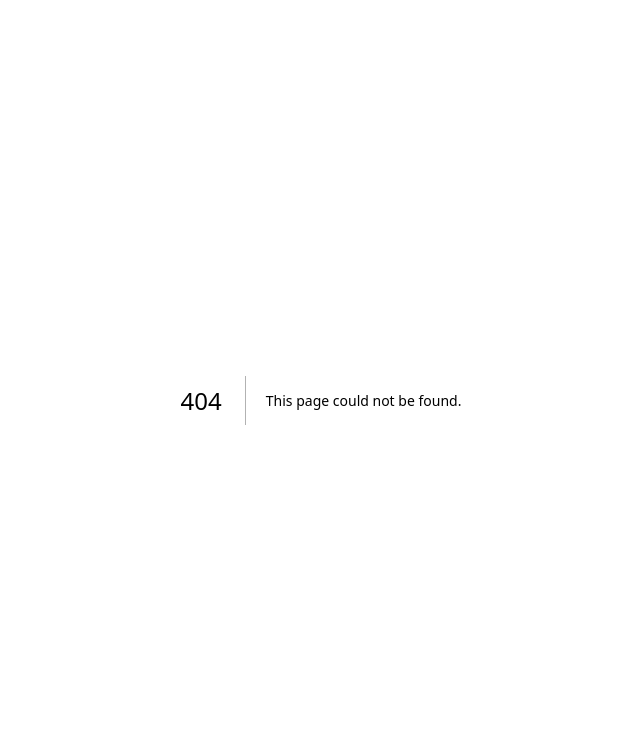
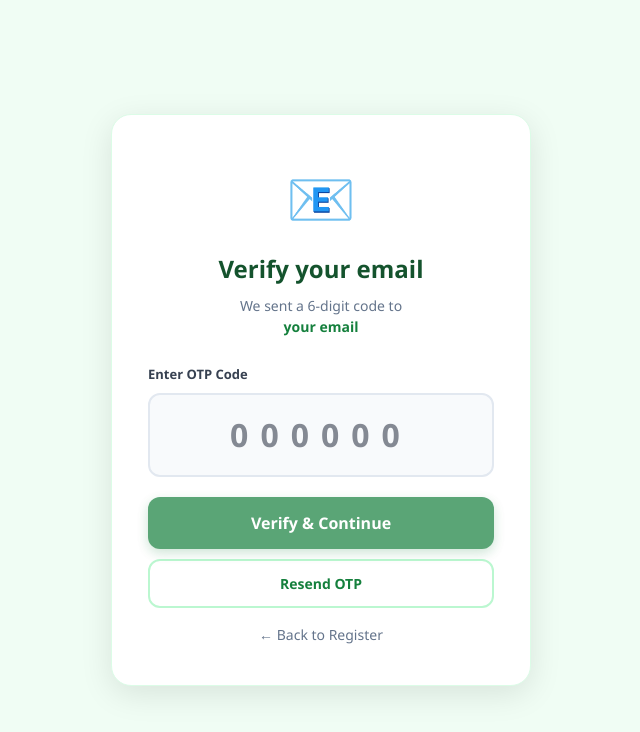
Before and after one commit to Arias1999/mystore, a Next.js app: page /verify in a window 1280 px wide. Before the commit this address had no page. Shown: the top 732 px of the page, without its empty margins (319-959 px from the left). Built offline with nearby package versions, Linux system fonts and the light colour scheme.

Commit message:
add dedicated verify page for OTP

```diff
--- a/app/register/page.tsx
+++ b/app/register/page.tsx
@@ -61,8 +61,7 @@ export default function RegisterPage() {
         return;
       }
 
-      setStep("otp");
-      setMessage({ type: "success", text: "OTP sent! Please check your email." });
+      router.push(`/verify?email=${encodeURIComponent(email.trim())}`);
     } catch {
       setMessage({ type: "error", text: "Cannot connect. Check your internet connection." });
     } finally {
--- /dev/null
+++ b/app/verify/page.tsx
@@ -0,0 +1,158 @@
+"use client";
+
+export const dynamic = "force-dynamic";
+
+import { Suspense, useState } from "react";
+import { useRouter, useSearchParams } from "next/navigation";
+import { createClient } from "@/lib/supabase/client";
+
+function VerifyForm() {
+  const router = useRouter();
+  const searchParams = useSearchParams();
+  const email = searchParams.get("email") || "";
+
+  const [otp, setOtp] = useState("");
+  const [loading, setLoading] = useState(false);
+  const [message, setMessage] = useState<{ type: "error" | "success"; text: string } | null>(null);
+
+  const handleVerify = async () => {
+    setMessage(null);
+    if (otp.trim().length !== 6) {
+      setMessage({ type: "error", text: "Please enter the 6-digit OTP code." });
+      return;
+    }
+
+    setLoading(true);
+    try {
+      const supabase = createClient();
+      const { error } = await supabase.auth.verifyOtp({
+        email,
+        token: otp.trim(),
+        type: "signup",
+      });
+
+      if (error) {
+        setMessage({ type: "error", text: "Invalid or expired OTP. Please try again." });
+        return;
+      }
+
+      await supabase.auth.signOut();
+      setMessage({ type: "success", text: "Email verified! Redirecting to login..." });
+      setTimeout(() => router.push("/login?verified=1"), 1500);
+    } catch {
+      setMessage({ type: "error", text: "Verification failed. Please try again." });
+    } finally {
+      setLoading(false);
+    }
+  };
+
+  const handleResend = async () => {
+    setMessage(null);
+    setLoading(true);
+    try {
+      const supabase = createClient();
+      const { error } = await supabase.auth.resend({ type: "signup", email });
+      if (error) {
+        setMessage({ type: "error", text: error.message });
+      } else {
+        setMessage({ type: "success", text: "OTP resent! Check your email." });
+      }
+    } catch {
+      setMessage({ type: "error", text: "Failed to resend OTP." });
+    } finally {
+      setLoading(false);
+    }
+  };
+
+  return (
+    <div style={{ minHeight: "100vh", fontFamily: "'Segoe UI', sans-serif", background: "#f0fdf4", display: "flex", flexDirection: "column", alignItems: "center", justifyContent: "center", padding: "24px" }}>
+
+      <div style={{ width: "100%", maxWidth: "420px", background: "white", borderRadius: "20px", padding: "40px 36px", boxShadow: "0 8px 32px rgba(0,0,0,0.1)", border: "1px solid #dcfce7" }}>
+
+        <div style={{ textAlign: "center", marginBottom: "28px" }}>
+          <div style={{ fontSize: "56px", marginBottom: "12px" }}>📧</div>
+          <h1 style={{ margin: "0 0 8px", fontSize: "24px", fontWeight: 900, color: "#14532d" }}>Verify your email</h1>
+          <p style={{ margin: 0, fontSize: "14px", color: "#64748b" }}>
+            We sent a 6-digit code to<br />
+            <strong style={{ color: "#15803d" }}>{email || "your email"}</strong>
+          </p>
+        </div>
+
+        {message && (
+          <div style={{
+            display: "flex", alignItems: "center", gap: "8px",
+            background: message.type === "success" ? "#dcfce7" : "#fef2f2",
+            border: `1px solid ${message.type === "success" ? "#bbf7d0" : "#fecaca"}`,
+            borderRadius: "10px", padding: "10px 14px", marginBottom: "16px",
+            color: message.type === "success" ? "#166534" : "#b91c1c",
+            fontSize: "14px", fontWeight: 600,
+          }}>
+            {message.type === "success" ? "✅" : "⚠️"} {message.text}
+          </div>
+        )}
+
+        <label style={{ display: "block", fontSize: "13px", fontWeight: 700, color: "#374151", marginBottom: "8px" }}>
+          Enter OTP Code
+        </label>
+        <input
+          type="text"
+          placeholder="000000"
+          value={otp}
+          onChange={(e) => setOtp(e.target.value.replace(/\D/g, "").slice(0, 6))}
+          maxLength={6}
+          style={{
+            display: "block", width: "100%", padding: "16px",
+            borderRadius: "12px", border: "2px solid #e2e8f0",
+            fontSize: "32px", fontWeight: 900, letterSpacing: "12px",
+            textAlign: "center", outline: "none",
+            boxSizing: "border-box" as const,
+            background: "#f8fafc", color: "#0f172a",
+          }}
+        />
+
+        <button
+          onClick={handleVerify}
+          disabled={loading || otp.length < 6}
+          style={{
+            marginTop: "20px", width: "100%", padding: "14px",
+            background: "#15803d", color: "white", border: "none",
+            borderRadius: "12px", fontSize: "16px", fontWeight: 800,
+            cursor: otp.length < 6 ? "not-allowed" : "pointer",
+            opacity: loading || otp.length < 6 ? 0.7 : 1,
+            boxShadow: "0 4px 12px rgba(21,128,61,0.3)",
+          }}
+        >
+          {loading ? "Verifying..." : "Verify & Continue"}
+        </button>
+
+        <button
+          onClick={handleResend}
+          disabled={loading}
+          style={{
+            marginTop: "10px", width: "100%", padding: "12px",
+            background: "white", color: "#15803d",
+            border: "2px solid #bbf7d0", borderRadius: "12px",
+            fontSize: "14px", fontWeight: 700, cursor: "pointer",
+          }}
+        >
+          Resend OTP
+        </button>
+
+        <p
+          onClick={() => router.push("/register")}
+          style={{ marginTop: "16px", fontSize: "14px", color: "#64748b", cursor: "pointer", textAlign: "center" }}
+        >
+          ← Back to Register
+        </p>
+      </div>
+    </div>
+  );
+}
+
+export default function VerifyPage() {
+  return (
+    <Suspense>
+      <VerifyForm />
+    </Suspense>
+  );
+}
```
